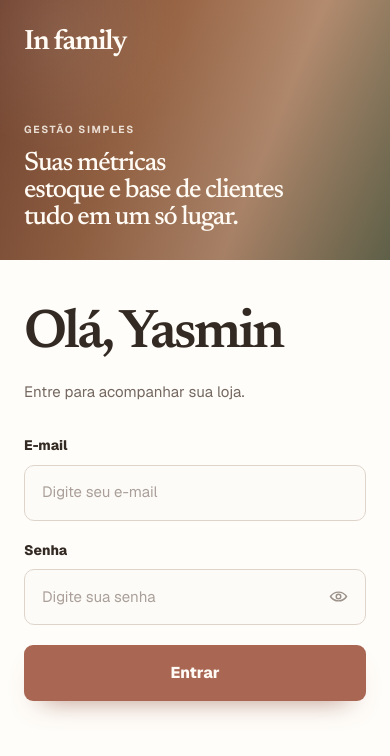
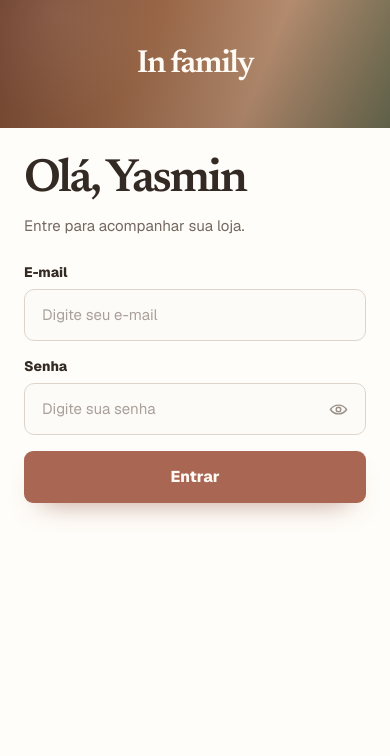
Before and after one commit to kalelmoura/infamily, a Next.js app in the folder frontend/: page /login in a window 390 px wide. Shown: the top 756 px of the page. Built offline with nearby package versions, Linux system fonts and the light colour scheme.

Commit message:
fix: separate mobile and desktop layouts

```diff
--- a/frontend/app/login/page.module.css
+++ b/frontend/app/login/page.module.css
@@ -353,21 +353,25 @@
 
 @media (max-width: 600px) {
   .page {
+    height: 100svh;
     place-items: start stretch;
     padding: 0;
+    overflow: hidden;
   }
 
   .loginShell {
     width: 100%;
+    height: 100svh;
     min-height: 100svh;
     border: 0;
     border-radius: 0;
-    grid-template-rows: auto 1fr;
+    grid-template-rows: 128px minmax(0, 1fr);
   }
 
   .brandPanel {
-    min-height: 260px;
-    padding: 28px 24px;
+    min-height: 0;
+    padding: 20px 24px;
+    align-items: center;
     background: linear-gradient(
       112deg,
       #724431 0%,
@@ -375,45 +379,50 @@
       #b68d70 66%,
       #64684e 100%
     );
+    justify-content: center;
   }
 
   .brandLink {
-    font-size: 1.75rem;
+    font-size: 2rem;
   }
 
-  .brandCopy p {
-    margin-bottom: 14px;
-    font-size: 0.64rem;
-  }
-
-  .brandCopy h2 {
-    max-width: 430px;
-    font-size: clamp(1.55rem, 6.8vw, 2.2rem);
-    line-height: 1.02;
+  .brandCopy {
+    display: none;
   }
 
   .formPanel {
-    place-items: start stretch;
-    padding: 48px 24px 56px;
+    display: block;
+    padding: 30px 24px 24px;
+    overflow-y: auto;
   }
 
   .formContent {
     width: 100%;
-    max-width: 500px;
-    margin: 0 auto;
+    max-width: none;
+    margin: 0;
   }
 
   .formContent h1 {
-    font-size: clamp(2.8rem, 14vw, 3.5rem);
+    font-size: clamp(2.65rem, 12vw, 3.2rem);
   }
 
   .intro {
+    margin-top: 10px;
     font-size: 0.94rem;
   }
 
   .form {
-    margin-top: 32px;
-    gap: 20px;
+    margin-top: 24px;
+    gap: 16px;
+  }
+
+  .field {
+    gap: 7px;
+  }
+
+  .field input,
+  .submitButton {
+    min-height: 52px;
   }
 }
 
--- a/frontend/app/page.module.css
+++ b/frontend/app/page.module.css
@@ -38,7 +38,8 @@
   justify-content: space-between;
 }
 
-.brand {
+.brand,
+.footerBrand {
   color: var(--ink);
   font-family: var(--font-editorial), Georgia, serif;
   font-size: 1.9rem;
@@ -176,6 +177,13 @@
   animation: fadeUp 800ms 230ms both;
 }
 
+.heroContent > p {
+  margin: 0;
+  color: var(--ink-soft);
+  font-size: clamp(1rem, 1.3vw, 1.15rem);
+  line-height: 1.75;
+}
+
 .primaryButton,
 .instagramButton,
 .secondaryButton {
@@ -218,7 +226,7 @@
 
 .heroActions {
   display: grid;
-  margin-top: 0;
+  margin-top: 30px;
   grid-template-columns: repeat(2, minmax(0, 1fr));
   gap: 10px;
 }
@@ -501,22 +509,41 @@
 }
 
 .footer {
-  padding: 0 clamp(22px, 4vw, 64px) 28px;
+  padding: 70px clamp(22px, 4vw, 64px) 28px;
+  border-top: 1px solid var(--line);
   background: #ece3d7;
 }
 
+.footerTop,
 .footerBottom {
   display: flex;
   width: 100%;
   max-width: 1280px;
   margin: 0 auto;
-  padding-top: 22px;
-  border-top: 1px solid rgba(75, 58, 48, 0.13);
   align-items: center;
   justify-content: space-between;
   gap: 30px;
+}
+
+.footerTop p {
+  max-width: 310px;
+  margin: 0;
+  color: var(--ink-soft);
+  font-size: 0.86rem;
+  line-height: 1.6;
+  text-align: right;
+}
+
+.footerBottom {
+  margin-top: 54px;
+  padding-top: 22px;
+  border-top: 1px solid rgba(75, 58, 48, 0.13);
   color: #71645c;
   font-size: 0.7rem;
+}
+
+.footerCopyrightMobile {
+  display: none;
 }
 
 .adminLink {
@@ -659,6 +686,10 @@
     order: 3;
   }
 
+  .heroContent > p {
+    display: none;
+  }
+
   .hero::before {
     top: -180px;
     right: -330px;
@@ -682,6 +713,7 @@
   }
 
   .heroActions {
+    margin-top: 0;
     grid-template-columns: 1fr;
   }
 
@@ -726,7 +758,24 @@
     font-size: clamp(3.1rem, 15vw, 4.2rem);
   }
 
+  .footer {
+    padding: 0 22px 28px;
+    border-top: 0;
+  }
+
+  .footerTop,
+  .footerCopyrightDesktop {
+    display: none;
+  }
+
+  .footerCopyrightMobile {
+    display: inline;
+  }
+
   .footerBottom {
+    margin-top: 0;
+    padding-top: 22px;
+    align-items: center;
     gap: 16px;
   }
 
--- a/frontend/app/page.tsx
+++ b/frontend/app/page.tsx
@@ -1,5 +1,5 @@
 import type { Metadata } from "next";
-import Image from "next/image";
+import Image, { getImageProps } from "next/image";
 import Link from "next/link";
 import { Newsreader } from "next/font/google";
 
@@ -21,6 +21,15 @@ const whatsappHref = `https://wa.me/${whatsappNumber}?text=${encodeURIComponent(
 const instagramHref =
   process.env.NEXT_PUBLIC_INSTAGRAM_URL ??
   "https://www.instagram.com/inf.amily/";
+const heroImageSizes = "(max-width: 768px) 100vw, 94vw";
+const {
+  props: { srcSet: mobileHeroImageSrcSet },
+} = getImageProps({
+  src: "/images/infamily-family-hero-v2.png",
+  alt: "",
+  fill: true,
+  sizes: heroImageSizes,
+});
 
 const values = [
   {
@@ -158,6 +167,12 @@ export default function Home() {
             </div>
 
             <div className={styles.heroContent}>
+              <p>
+                Peças escolhidas com carinho para acompanhar mulheres e suas
+                famílias nos dias comuns, nos encontros e em tudo que acontece
+                no meio.
+              </p>
+
               <div className={styles.heroActions}>
                 <a
                   href={whatsappHref}
@@ -184,14 +199,22 @@ export default function Home() {
           </div>
 
           <figure className={styles.heroPhoto}>
-            <Image
-              src="/images/infamily-family-hero-v2.png"
-              alt="Família reunida e sorrindo em uma varanda iluminada"
-              fill
-              priority
-              sizes="(max-width: 768px) 100vw, 94vw"
-              className={styles.heroImage}
-            />
+            <picture>
+              <source
+                media="(max-width: 600px)"
+                srcSet={mobileHeroImageSrcSet}
+                sizes={heroImageSizes}
+              />
+              <Image
+                src="/images/infamily-family-hero.png"
+                alt="Família reunida e sorrindo em uma varanda iluminada"
+                fill
+                loading="eager"
+                fetchPriority="high"
+                sizes={heroImageSizes}
+                className={styles.heroImage}
+              />
+            </picture>
             <div className={styles.photoShade} aria-hidden="true" />
             <figcaption className={styles.photoCaption}>
               <span aria-hidden="true" />
@@ -250,8 +273,20 @@ export default function Home() {
       </main>
 
       <footer className={styles.footer}>
+        <div className={styles.footerTop}>
+          <Link href="/" className={styles.footerBrand}>
+            In family
+          </Link>
+          <p>Moda feminina, com carinho para a vida real.</p>
+        </div>
+
         <div className={styles.footerBottom}>
-          <span>© {new Date().getFullYear()} In family</span>
+          <span className={styles.footerCopyrightDesktop}>
+            © {new Date().getFullYear()}
+          </span>
+          <span className={styles.footerCopyrightMobile}>
+            © {new Date().getFullYear()} In family
+          </span>
           <Link href="/login" className={styles.adminLink}>
             Acesso administrativo
           </Link>
```
